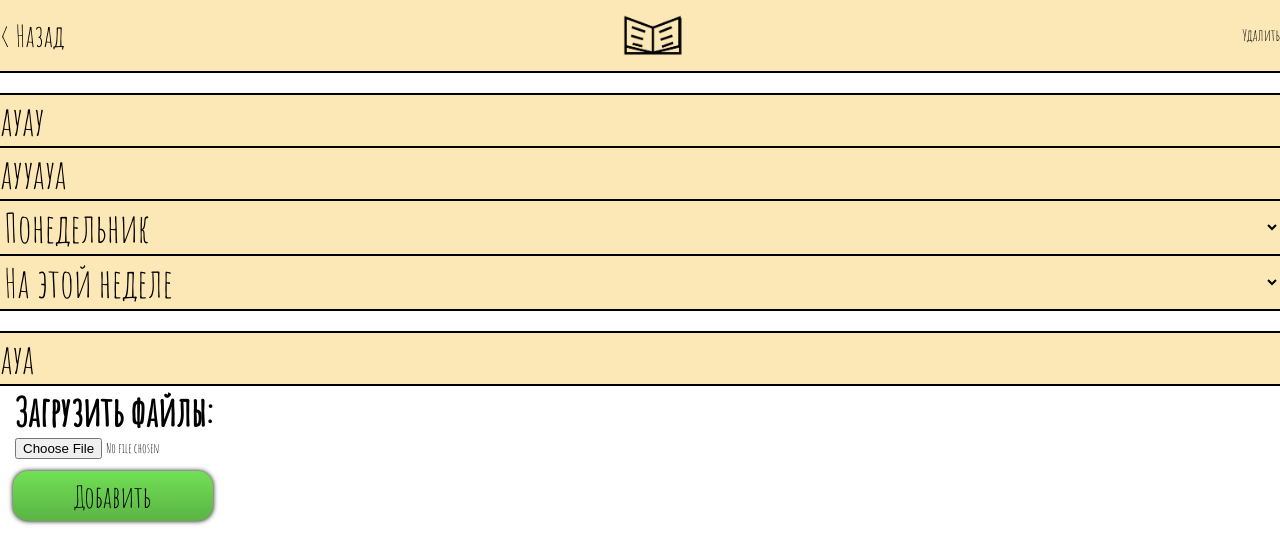
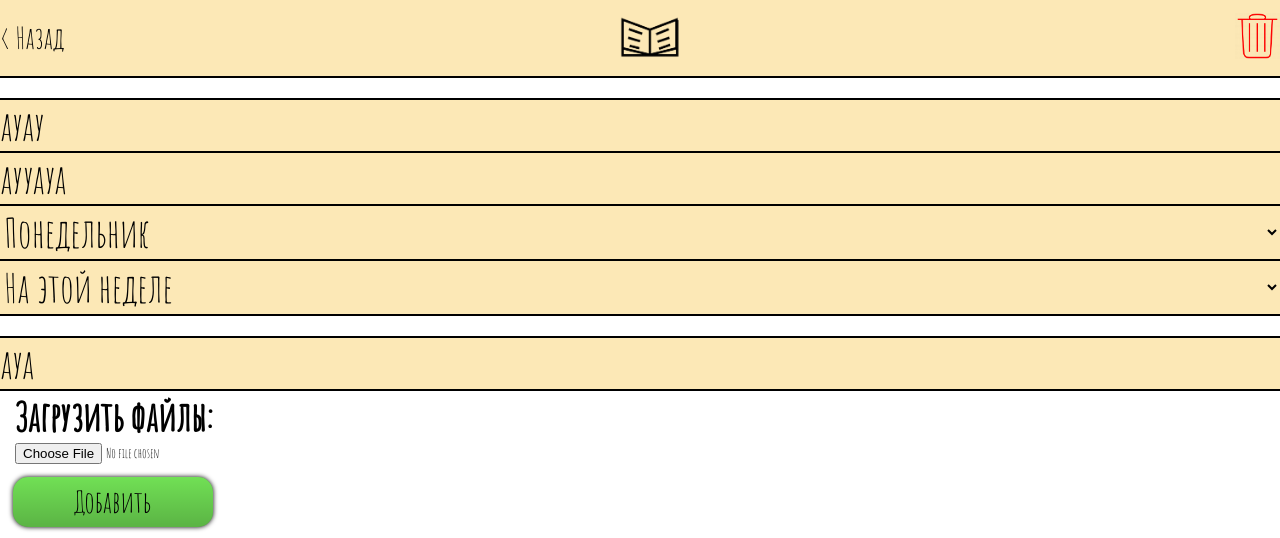
Before and after one commit to mihdenis85/timary, a Flask app: page /add_homework/1 in a window 1280 px wide. Shown: the top 538 px of the page. Run offline with Flask 2, Linux system fonts and the light colour scheme; a user stored in the database is signed in; data comes from the database, SQL or seed files in the repository; both versions use the stored data as it was after the commit.

Commit message:
Fix bug with incorrect image of deletion

```diff
--- a/Timary/templates/add_homework.html
+++ b/Timary/templates/add_homework.html
@@ -16,7 +16,7 @@
                     <a href="/homework/0" style="font-size: 30px;">< Назад</a>
                    <img src="../static/img/homework.png" style="width: 5%; height: 5%;"></img>
                    {% if deletion %}
-                    <a href="/delete_homework/{{ id }}">Удалить</a>
+                    <a href="/delete_homework/{{ id }}" style="width: 3.5%; height: 100%;"><img src="../static/img/delete.png" style="width: 100%; height: 100%;"></a>
                     {% else %}
                     <img src="../static/img/delete.png" style="width: 3.5%; height: 3.5%;"></img>
                     {% endif %}
--- a/Timary/templates/add_timetable.html
+++ b/Timary/templates/add_timetable.html
@@ -15,7 +15,7 @@
                     <a href="/" style="font-size: 40px;">< Назад</a>
                    <img src="../static/img/timetable.png" style="width: 5%; height: 5%;"></img>
                     {% if deletion %}
-                    <a href="/delete_timetable/{{ id }}">Удалить</a>
+                    <a href="/delete_timetable/{{ id }}" style="width: 3.5%; height: 100%;"><img src="../static/img/delete.png" style="width: 100%; height: 100%;"></a>2
                     {% else %}
                     <img src="../static/img/delete.png" style="width: 3.5%; height: 3.5%;"></img>
                     {% endif %}
```
Also changed, not shown: Timary/db/project.db.
